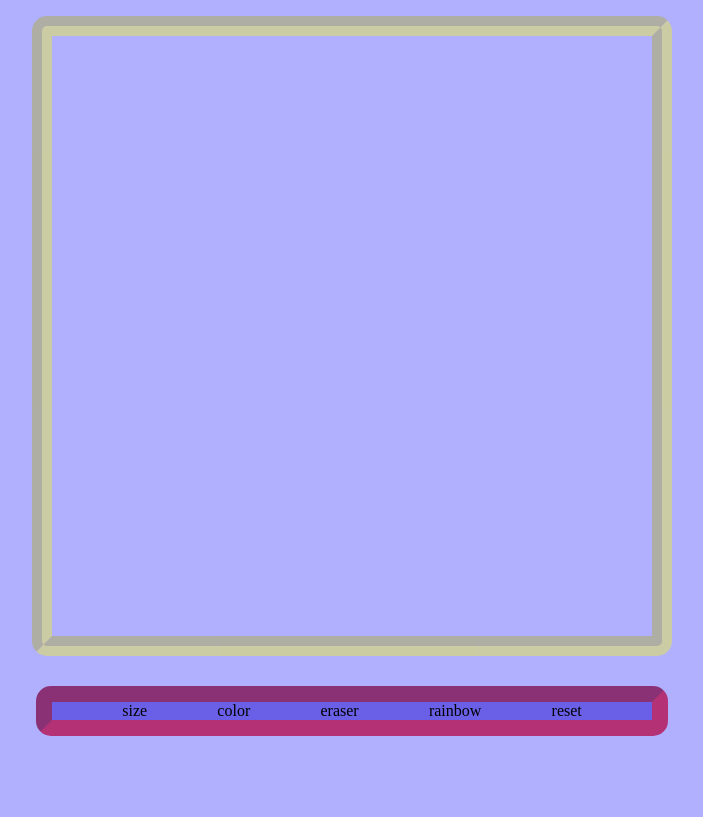
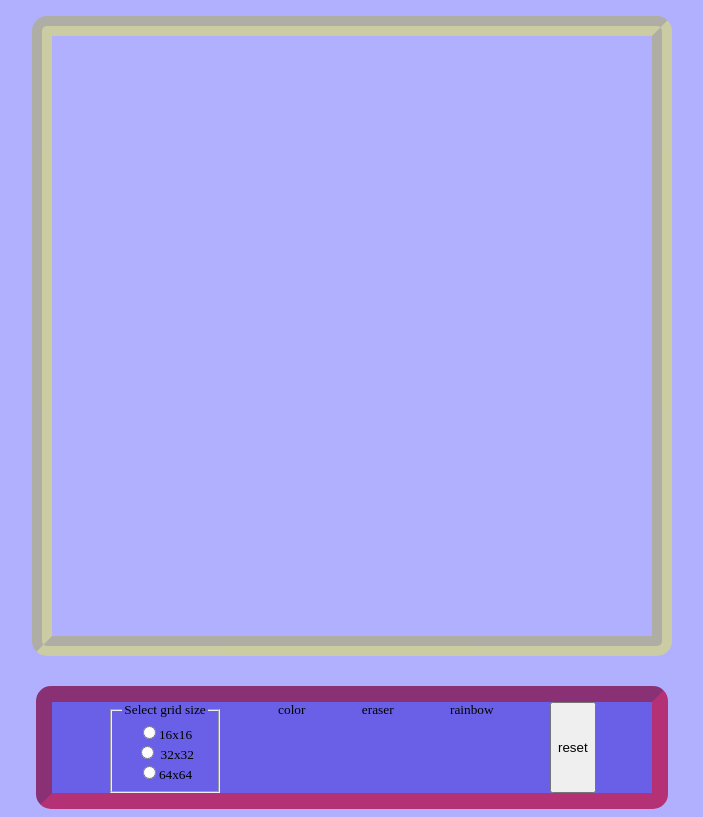
Before and after one commit to Dmaur/drawPadv2, a plain HTML site: page index.html in a window 1280 px wide. Shown: the part 102-919 px from the top of the page, without its empty margins (288-991 px from the left). Before the commit the page ends 846 px from the top, so only its background shows below. Drawn offline with Linux system fonts and the light colour scheme.

Commit message:
added radio buttons to the grid size selection

```diff
--- a/draw.css
+++ b/draw.css
@@ -28,6 +28,7 @@ background-color: rgba(0, 0, 255, 0.308)
 }
 
 #modBox {
+     font-size: smaller ;
     display: flex;
     flex-direction: row;
     justify-content: space-evenly;
@@ -37,13 +38,15 @@ background-color: rgba(0, 0, 255, 0.308)
     margin-top: 30px;
     border-radius: 15px;
     width: 600px;
+    height: auto;
     align-self: center;
     background-color: rgba(30, 10, 207, 0.473);
 }
 
-.size{
-
-
+#size {
+    display: flex;
+    flex-direction: row;
+    text-align: center;
 }
 
 .color {
--- a/draw.js
+++ b/draw.js
@@ -1,11 +1,13 @@
-window.onload = function(){
-    setTimeout(makeGrid(30), 5000);
-}
+window.onload = function () {
+  setTimeout(makeGrid(16), 1000);
+};
 const drawBox = document.getElementById("drawBox");
+const size = document.getElementById("size");
+const reset = document.getElementById("reset");
 
-let changeColor = function(e){
-    e.target.style.backgroundColor = "black";
-}
+let changeColor = function (e) {
+  e.target.style.backgroundColor = "black";
+};
 // make the drawing grid
 function makeGrid(size) {
   for (let i = 0; i < size; i++) {
@@ -18,9 +20,15 @@ function makeGrid(size) {
     for (let j = 0; j <= size; j++) {
       const col = document.createElement("div");
       col.className = "col";
-      col.addEventListener("mouseover", changeColor)
+      col.addEventListener("mouseover", changeColor);
       col.style = "margin: 0px; padding: 0px; width: 100%;";
       row.appendChild(col);
     }
   }
 }
+
+// const resetBoard(){
+//   // clear board
+//   // loop through
+//   //insert cell
+// }
--- a/index.html
+++ b/index.html
@@ -1,21 +1,47 @@
 <!DOCTYPE html>
 <html lang="en">
   <head>
-    <link rel="stylesheet" href="draw.css">
-    <meta charset="UTF-8">
-    <meta http-equiv="X-UA-Compatible" content="IE=edge">
-    <meta name="viewport" content="width=device-width, initial-scale=1.0">
+    <link rel="stylesheet" href="draw.css" />
+    <meta charset="UTF-8" />
+    <meta http-equiv="X-UA-Compatible" content="IE=edge" />
+    <meta name="viewport" content="width=device-width, initial-scale=1.0" />
     <title>Document</title>
   </head>
   <body>
     <h1 class="title">Its a draw thing</h1>
     <div id="drawBox"></div>
     <div id="modBox">
-        <div id="size">size</div>
+      <div id="size">
+        <fieldset>
+          <legend>Select grid size</legend>
+          <input
+            type="radio"
+            id="default16"
+            name="sizeSelect"
+            class="radioButton"
+            value="16"
+          /><label for="default">16x16</label><br />
+          <input
+            type="radio"
+            id="medium32"
+            name="sizeSelect"
+            class="radioButton"
+            value="32"
+          />
+          <label for="medium">32x32</label><br />
+          <input
+            type="radio"
+            id="large64"
+            name="sizeSelect"
+            class="radioButton"
+            value="64"
+          /><label for="large">64x64</label><br />
+        </fieldset>
+      </div>
       <div id="color">color</div>
       <div id="eraser">eraser</div>
       <div id="rainbow">rainbow</div>
-        <div id="reset">reset</div>
+      <button id="reset">reset</button>
     </div>
     <script src="draw.js"></script>
   </body>
```
Lines whose indentation alone changed are shown as unchanged.
